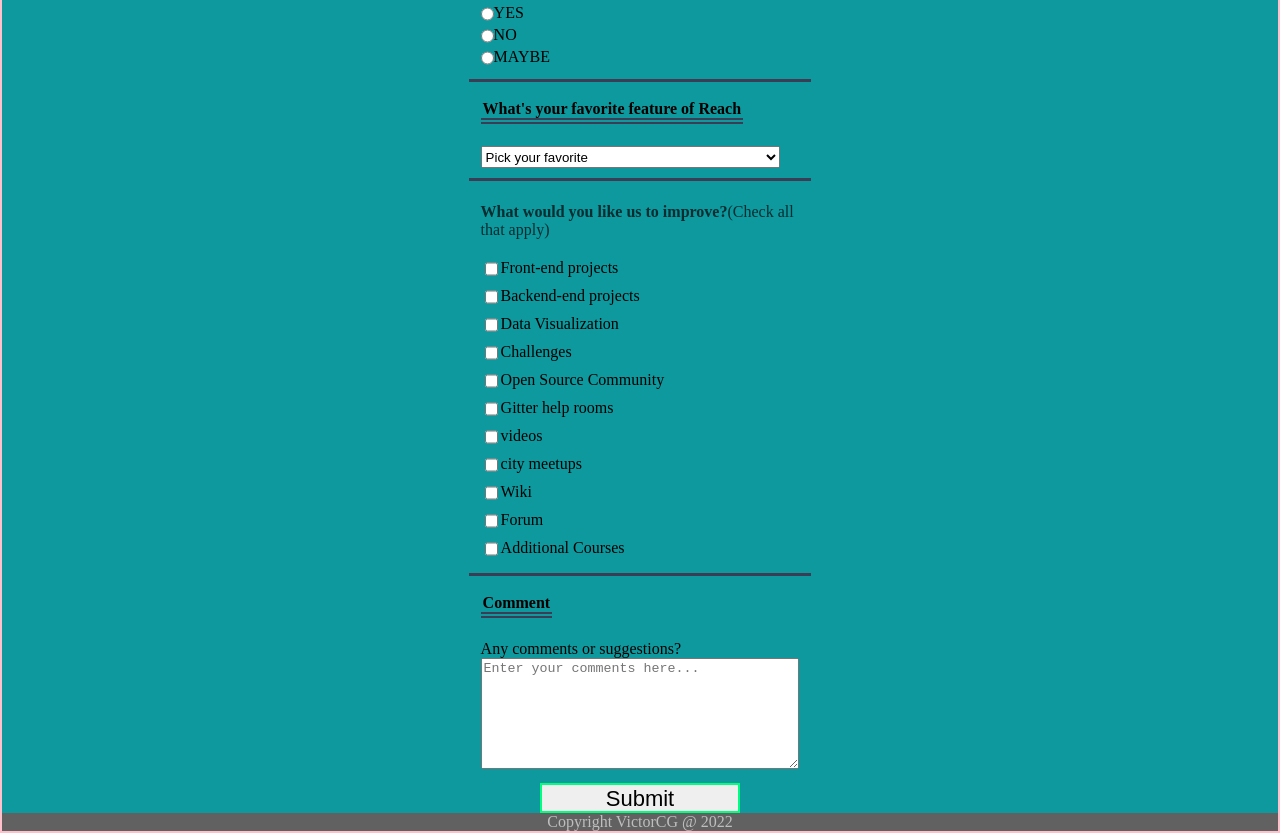
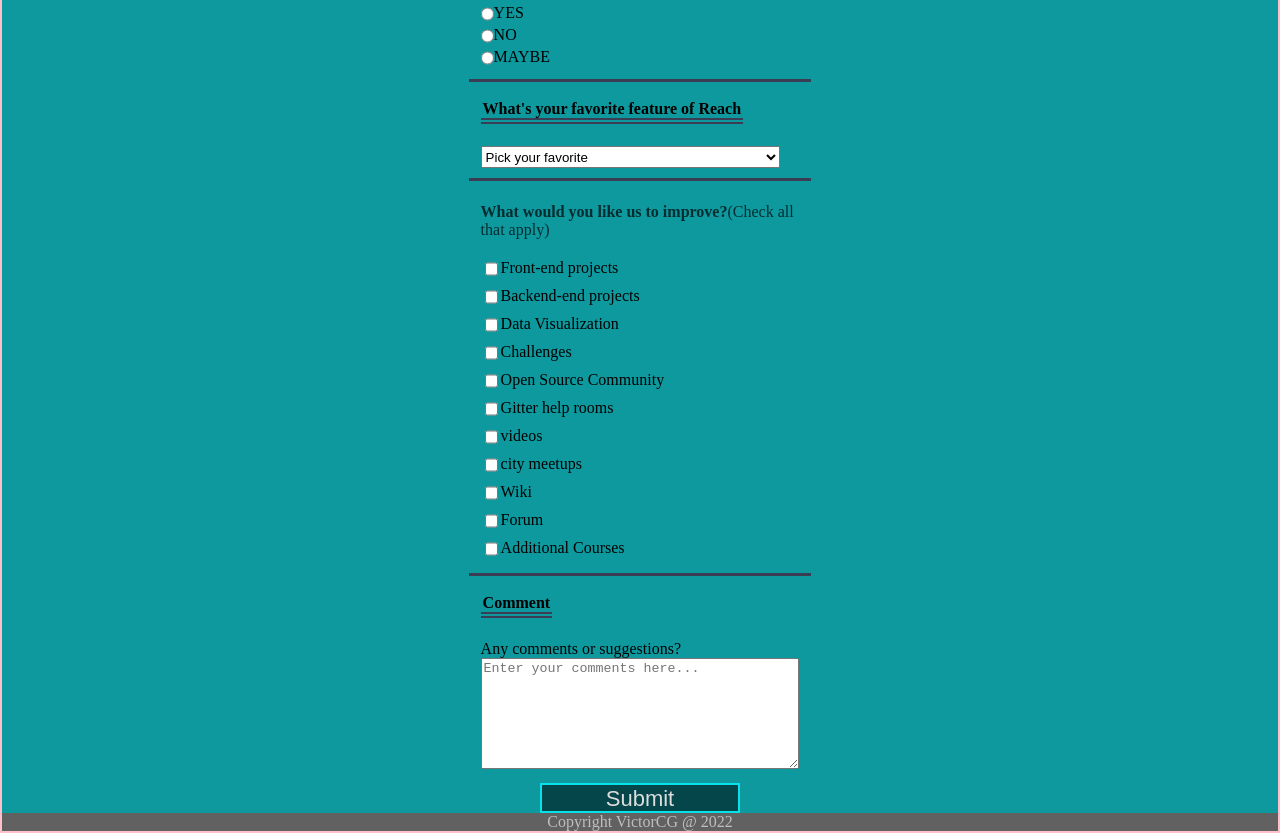
Before and after one commit to IamVictheCG/Survey-Form, a plain HTML site: page index.html in a window 1280 px wide. Shown: the part 584-1417 px from the top of the page. Drawn offline with Linux system fonts and the light colour scheme.

Commit message:
chore: updates made

```diff
--- a/styles.css
+++ b/styles.css
@@ -59,7 +59,9 @@ input[type=submit] {
     font-size: 22px;
     height: 30px;
     margin: auto;
-    border: 2px springgreen solid;
+    border: 2px #07e1e9 solid;
+    background-color: #05464b;
+    color: #dddddd;
 }
 
 fieldset {
```
